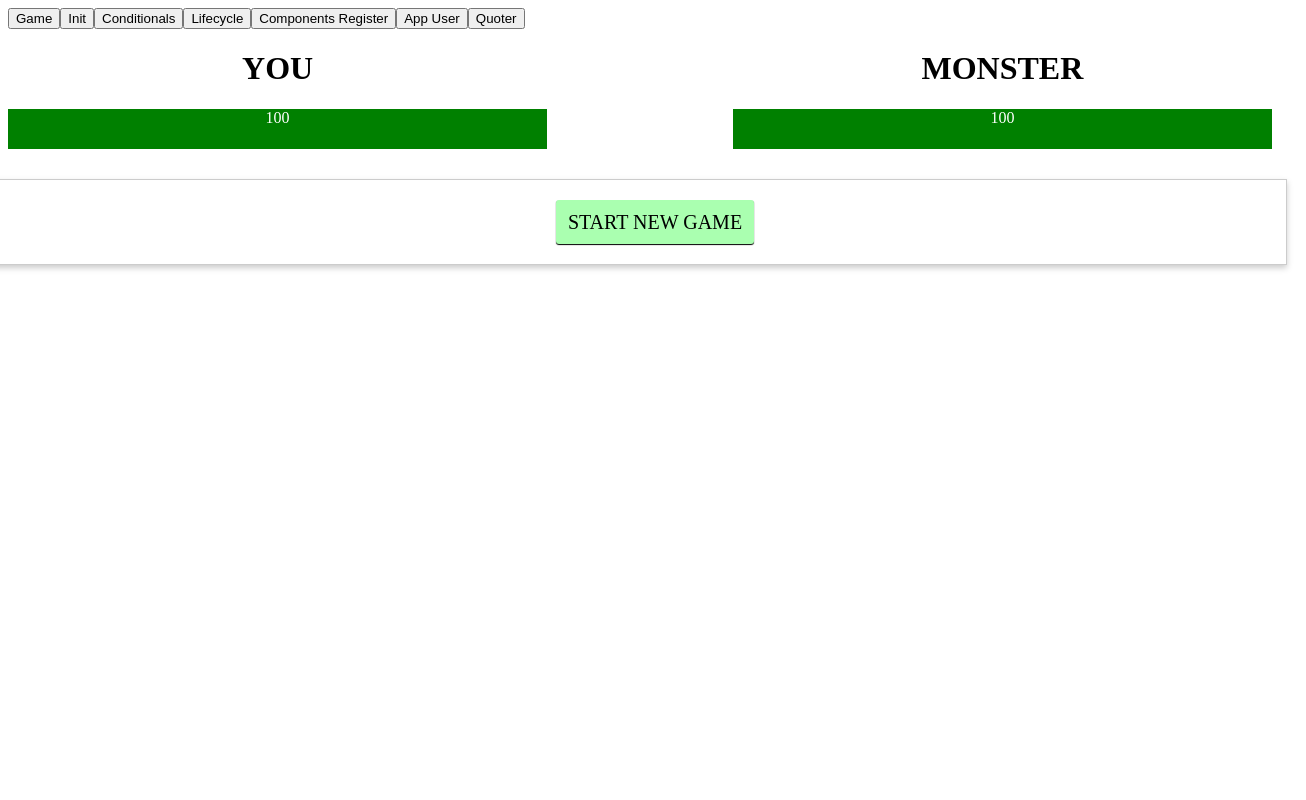
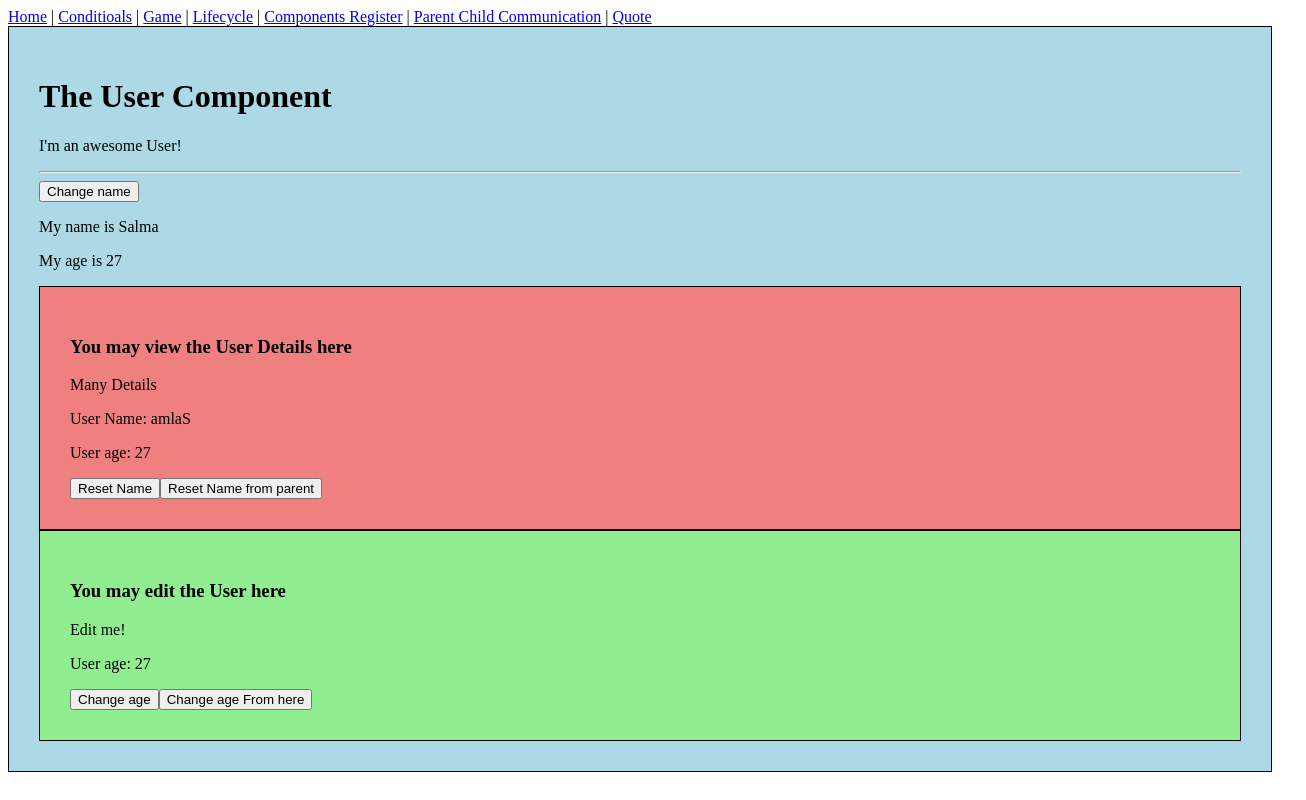
Before and after one commit to salmabenhadjali/learning-path, a Vue app: page /user in a window 1280 px wide. Shown: the whole page, 1306 px wide, since content can reach past the window. Built offline with nearby package versions, Linux system fonts and the light colour scheme.

Commit message:
feat: add navbar and VueRouter

```diff
--- a/package.json
+++ b/package.json
@@ -7,16 +7,16 @@
     "dev": "vite",
     "build": "vite build",
     "preview": "vite preview",
-
     "lint": "eslint --ext .js,.vue src",
-  "lint:fix": "eslint --ext .js,.vue src --fix",
-  "format": "prettier --write ."
+    "lint:fix": "eslint --ext .js,.vue src --fix",
+    "format": "prettier --write ."
   },
   "dependencies": {
     "@vitejs/plugin-vue2": "^2.3.3",
     "vite": "^4.0.0",
     "vite-plugin-vue2": "^2.0.3",
     "vue": "^2.7.16",
+    "vue-router": "^3.6.5",
     "vue-template-compiler": "^2.7.16"
   },
   "devDependencies": {
--- a/src/App.vue
+++ b/src/App.vue
@@ -1,33 +1,16 @@
 <template>
   <div class="container">
-    <button @click="selectedComponent = 'appGame'">Game</button>
-    <button @click="selectedComponent = 'app-init'">Init</button>
-    <button @click="selectedComponent = 'Conditionals'">Conditionals</button>
-    <button @click="selectedComponent = 'app-lifecycle'">Lifecycle</button>
-    <button @click="selectedComponent = 'app-components-register'">
-      Components Register
-    </button>
-    <button @click="selectedComponent = 'appUser'">App User</button>
-    <button @click="selectedComponent = 'app-quote'">Quoter</button>
+    <navbar></navbar>
     <div class="row">
       <div class="col-xs-2">
-        <keep-alive>
-          <component :is="selectedComponent"></component>
-        </keep-alive>
+        <router-view />
       </div>
     </div>
   </div>
 </template>
 
 <script>
-import Start from './Start/Start.vue'
-import Conditionals from './Conditionals/Conditionals.vue'
-import Game from './Game/Game.vue'
-import Lifecycle from './Lifecycle/Lifecycle.vue'
-import ComponentsRegister from './ComponentsRegister/ComponentsRegister.vue'
-import MyComponent from './ComponentsRegister/MyComponent.vue'
-import User from './components/User/User.vue'
-import Quote from './Quote/Quote.vue'
+import Navbar from './components/User/Navbar/Navbar.vue'
 
 export default {
   data() {
@@ -36,14 +19,7 @@ export default {
     }
   },
   components: {
-    'app-init': Start,
-    Conditionals,
-    'app-lifecycle': Lifecycle,
-    appGame: Game,
-    'app-components-register': ComponentsRegister,
-    MyComponent,
-    appUser: User,
-    'app-quote': Quote,
+    navbar: Navbar,
   },
 }
 </script>
--- /dev/null
+++ b/src/components/User/Navbar/Navbar.vue
@@ -0,0 +1,13 @@
+<template>
+  <div id="app">
+    <nav>
+      <router-link to="/">Home</router-link> |
+      <router-link to="/condtionals">Conditioals</router-link> |
+      <router-link to="/game">Game</router-link> |
+      <router-link to="/lifecycle">Lifecycle</router-link> |
+      <router-link to="/register">Components Register</router-link> |
+      <router-link to="/user">Parent Child Communication</router-link> |
+      <router-link to="/quote">Quote</router-link>
+    </nav>
+  </div>
+</template>
--- a/src/main.js
+++ b/src/main.js
@@ -1,5 +1,6 @@
 import Vue from 'vue'
 import App from './App.vue'
+import router from './router'
 // import MyComponent from './ComponentsRegister/MyComponent.vue'
 
 // define globally a component
@@ -15,5 +16,6 @@ export const eventBus = new Vue({
 })
 
 new Vue({
+  router,
   render: f => f(App),
 }).$mount('#app')
--- /dev/null
+++ b/src/router/index.js
@@ -0,0 +1,33 @@
+import Vue from 'vue'
+
+import Start from '../Start/Start.vue'
+import Conditionals from '../Conditionals/Conditionals.vue'
+import Game from '../Game/Game.vue'
+import Lifecycle from '../Lifecycle/Lifecycle.vue'
+import ComponentsRegister from '../ComponentsRegister/ComponentsRegister.vue'
+import User from '../components/User/User.vue'
+import Quote from '../Quote/Quote.vue'
+import VueRouter from 'vue-router'
+
+Vue.use(VueRouter)
+
+const routes = [
+  { path: '/', name: 'Home', component: Start },
+  { path: '/condtionals', name: 'Condtionals', component: Conditionals },
+  { path: '/game', name: 'Game', component: Game },
+  { path: '/lifecycle', name: 'Lifecycle', component: Lifecycle },
+  {
+    path: '/register',
+    name: 'Components Register',
+    component: ComponentsRegister,
+  },
+  { path: '/user', name: 'Parent Child', component: User },
+  { path: '/quote', name: 'Quote', component: Quote },
+]
+
+const router = new VueRouter({
+  mode: 'history',
+  routes,
+})
+
+export default router
--- a/vite.config.js
+++ b/vite.config.js
@@ -3,5 +3,8 @@ import vue from '@vitejs/plugin-vue2'
 
 // Vite configuration
 export default defineConfig({
-  plugins: [vue()]
+  plugins: [vue()],
+  server: {
+    historyApiFallback: true,
+  },
 })
```
